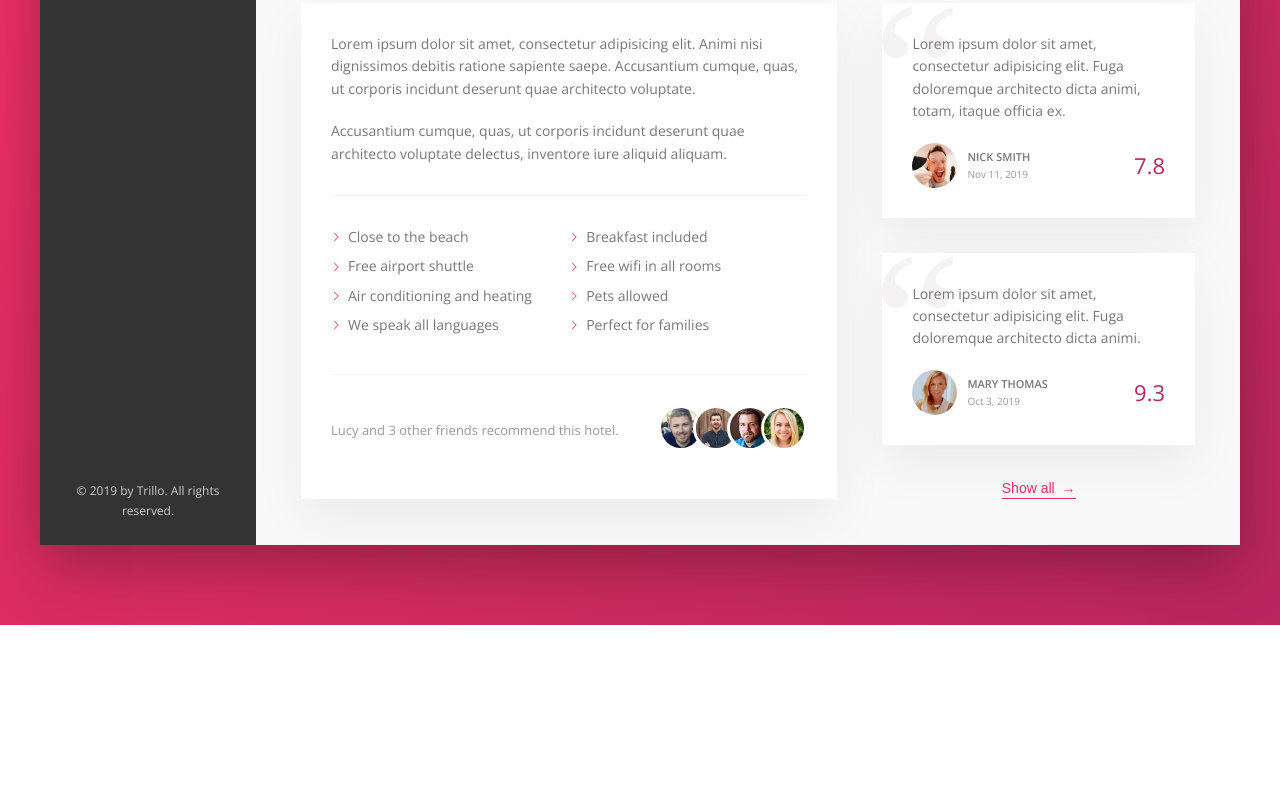
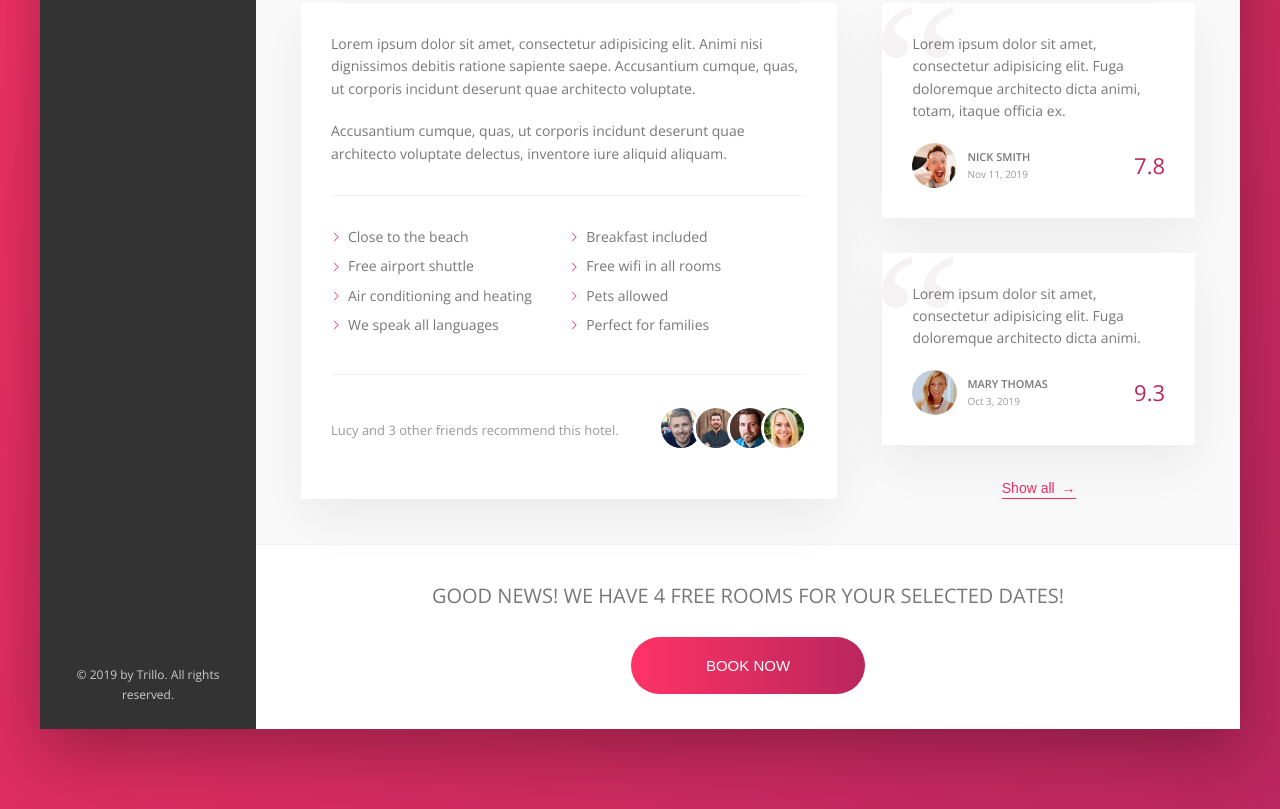
Before and after one commit to BarrySchutte/Trillo-Project, a website: page index.html in a window 1280 px wide. Shown: the part 644-1453 px from the top of the page. Before the commit the page ends 1269 px from the top, so only its background shows below. Drawn offline with nearby package versions, Linux system fonts and the light colour scheme.

Commit message:
cta section

```diff
--- a/index.html
+++ b/index.html
@@ -199,6 +199,15 @@
                         <button class="btn-inline">Show all <span>&rarr;</span></button>
                     </div>
                 </div>
+                <div class="cta">
+                    <h2 class="cta__book-now">
+                        Good news! We have 4 free rooms for your selected dates!
+                    </h2>
+                    <button class="btn">
+                        <span class="btn__visible">Book now</span>
+                        <span class="btn__invisible">Only 4 rooms left</span>
+                    </button>
+                </div>
             </main>
         </div>
     </div>
--- a/sass/components/_components.scss
+++ b/sass/components/_components.scss
@@ -451,3 +451,69 @@
         z-index: 10;
     }
 }
+
+/////////////////////////////////////////
+// CALL TO ACTION
+
+.cta {
+    padding: 3.5rem;
+    text-align: center;
+
+    &__book-now {
+        font-size: 2rem;
+        font-weight: 300;
+        text-transform: uppercase;
+        margin-bottom: 2.5rem;
+    }
+}
+
+/////////////////////////////////////////
+// CALL TO ACTION BUTTON
+
+.btn {
+    font-size: 1.5rem;
+    font-weight: 300;
+    text-transform: uppercase;
+    border-radius: 100px;
+    border: none;
+    background-image: linear-gradient(to right, var(--color-primary-light), var(--color-primary-dark));
+    color: #fff;
+    position: relative;
+    overflow: hidden;
+    cursor: pointer;
+
+    &>* {
+        display: inline-block;
+        height: 100%;
+        width: 100%;
+        transition: .2s;
+    }
+
+    &__visible {
+        padding: 2rem 7.5rem;
+    }
+
+    &__invisible {
+        position: absolute;
+        padding: 2rem 0;
+        top: -100%;
+        left: 0;
+    }
+
+    &:hover {
+        background-image: linear-gradient(to right, var(--color-primary-dark), var(--color-primary-light));
+    }
+
+    &:hover &__visible {
+        transform: translateY(100%);
+    }
+
+    &:hover &__invisible {
+        top: 0;
+    }
+
+    &:focus {
+        outline: none;
+        animation: pulsate 1s infinite;
+    }
+}
```
Also changed, not shown: css/style.css.
